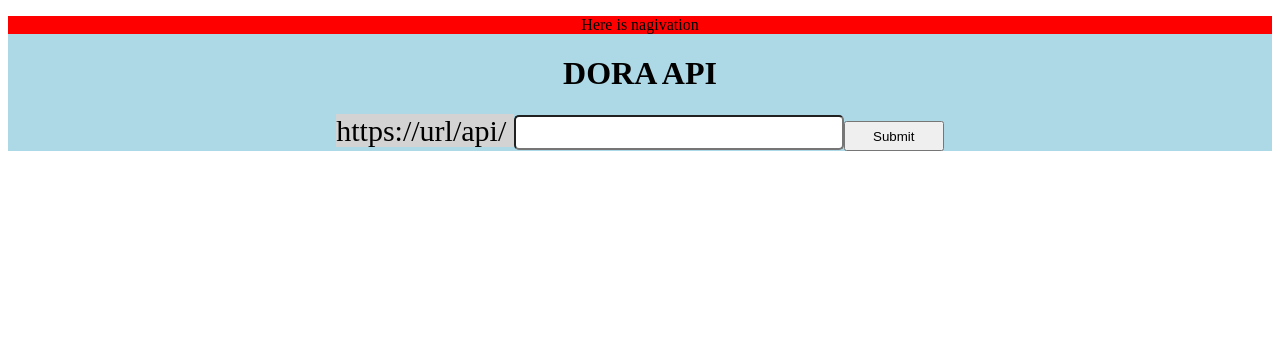
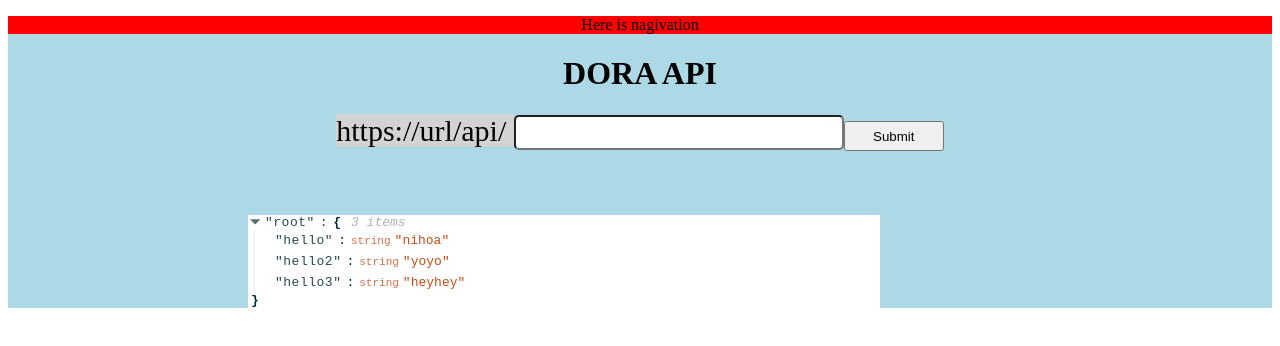
Before and after one commit to FumiKimura/ccp2-sprint.solo-api, a React (Create React App) app in the folder src-frontend/: page / in a window 1280 px wide. Shown: the top 346 px of the page. Built offline with nearby package versions, Linux system fonts and the light colour scheme.

Commit message:
Added react-json-view

```diff
--- a/src-frontend/src/App.css
+++ b/src-frontend/src/App.css
@@ -18,3 +18,11 @@
     width: 100px;
     height: 30px;
 }
+
+.jsonViewContainer {
+    margin:4em 10em 0 15em;
+    border-color: black 1px solid;
+    background-color: white;
+    width: 50%;
+    text-align: left;
+}
--- a/src-frontend/src/App.tsx
+++ b/src-frontend/src/App.tsx
@@ -1,8 +1,15 @@
 import React from 'react';
+import ReactJson from 'react-json-view';
 import './App.css';
 import Navigation from './navigation/navigation';
 
 function App() {
+  const myJSONObject = {
+    "hello":"nihoa",
+    "hello2":"yoyo",
+    "hello3":"heyhey"
+  };
+
   return (
     <div className="App">
       <Navigation />
@@ -12,6 +19,9 @@ function App() {
         <input className="pathInput" type="text" id="path"></input>
         <input className="submitBtn" type="submit"></input>
       </form>
+      <div className="jsonViewContainer">
+        <ReactJson src={myJSONObject}></ReactJson>
+      </div>
     </div>
   );
 }
```
